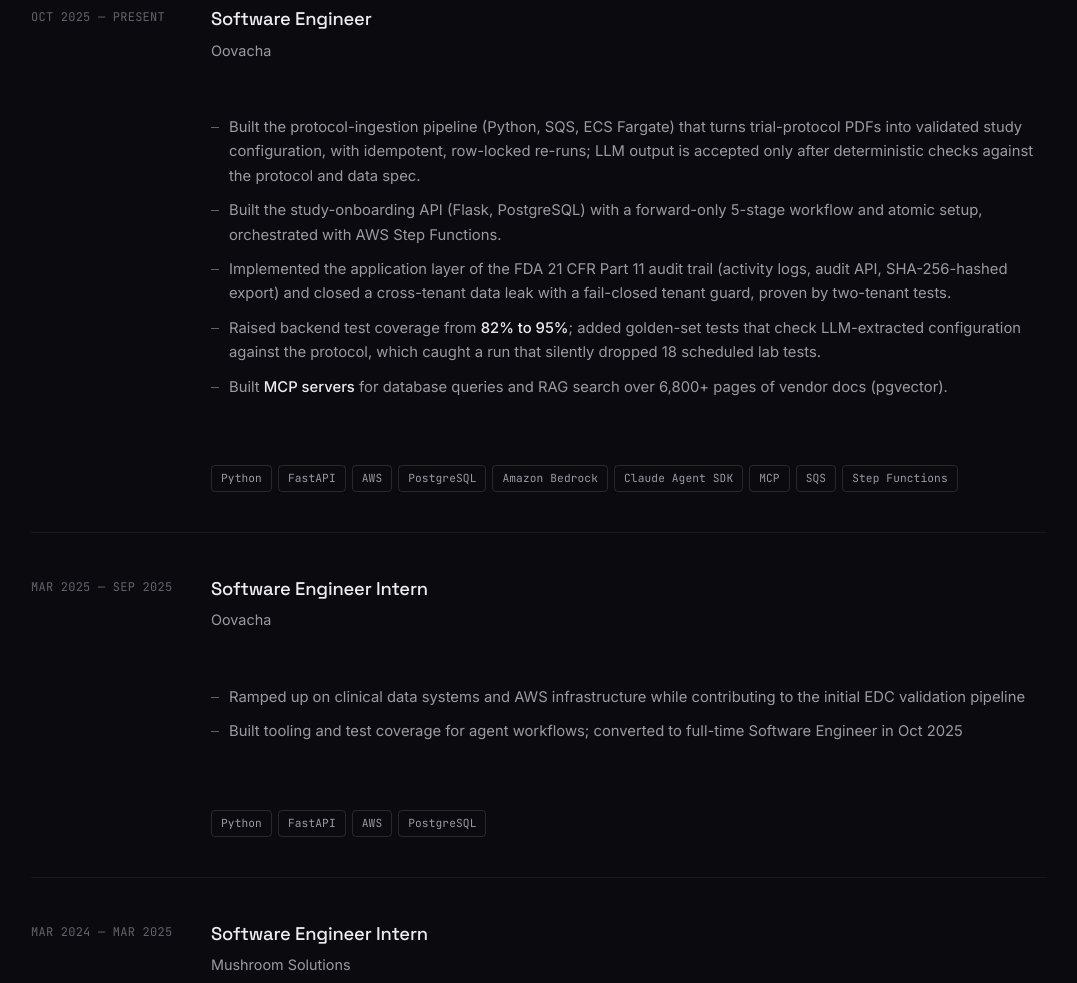
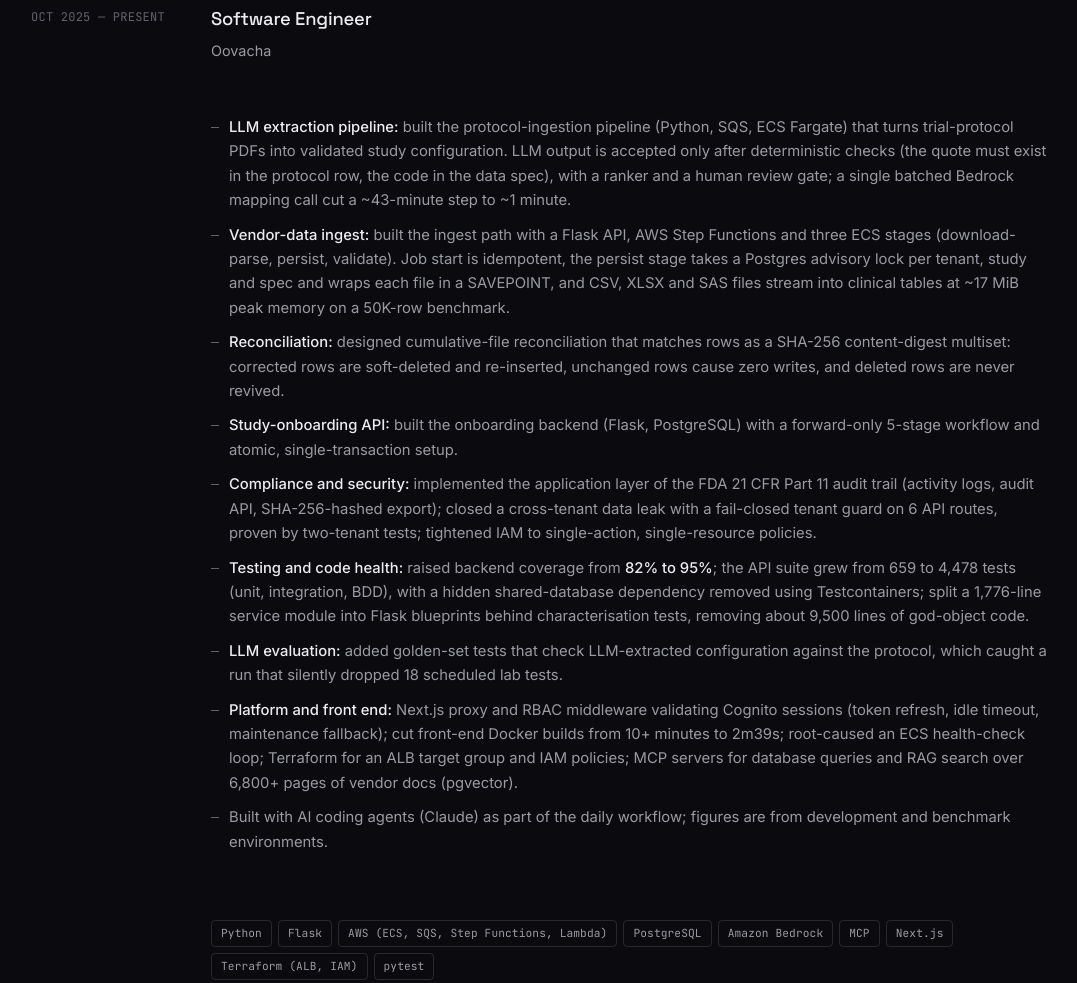
Before and after one commit to pranavkrishnadanda/pranavkrishnadanda.github.io, a plain HTML site: page index.html in a window 1280 px wide. Shown: the part 1609-2592 px from the top of the page, without its empty margins (101-1178 px from the left). Drawn offline with Linux system fonts and the light colour scheme.

Commit message:
Experience: full set of verified Oovacha points, grouped by theme (#4)
Claude-Session: https://claude.ai/code/session_01KFkr5EofMqGqd3GnWVry2K

```diff
--- a/index.html
+++ b/index.html
@@ -157,14 +157,18 @@
                             <span class="timeline-date">Oct 2025 &mdash; Present</span>
                         </div>
                         <ul class="timeline-points">
-                            <li>Built the protocol-ingestion pipeline (Python, SQS, ECS Fargate) that turns trial-protocol PDFs into validated study configuration, with idempotent, row-locked re-runs; LLM output is accepted only after deterministic checks against the protocol and data spec.</li>
-                            <li>Built the study-onboarding API (Flask, PostgreSQL) with a forward-only 5-stage workflow and atomic setup, orchestrated with AWS Step Functions.</li>
-                            <li>Implemented the application layer of the FDA 21 CFR Part 11 audit trail (activity logs, audit API, SHA-256-hashed export) and closed a cross-tenant data leak with a fail-closed tenant guard, proven by two-tenant tests.</li>
-                            <li>Raised backend test coverage from <strong>82% to 95%</strong>; added golden-set tests that check LLM-extracted configuration against the protocol, which caught a run that silently dropped 18 scheduled lab tests.</li>
-                            <li>Built <strong>MCP servers</strong> for database queries and RAG search over 6,800+ pages of vendor docs (pgvector).</li>
+                            <li><strong>LLM extraction pipeline:</strong> built the protocol-ingestion pipeline (Python, SQS, ECS Fargate) that turns trial-protocol PDFs into validated study configuration. LLM output is accepted only after deterministic checks (the quote must exist in the protocol row, the code in the data spec), with a ranker and a human review gate; a single batched Bedrock mapping call cut a ~43-minute step to ~1 minute.</li>
+                            <li><strong>Vendor-data ingest:</strong> built the ingest path with a Flask API, AWS Step Functions and three ECS stages (download-parse, persist, validate). Job start is idempotent, the persist stage takes a Postgres advisory lock per tenant, study and spec and wraps each file in a SAVEPOINT, and CSV, XLSX and SAS files stream into clinical tables at ~17 MiB peak memory on a 50K-row benchmark.</li>
+                            <li><strong>Reconciliation:</strong> designed cumulative-file reconciliation that matches rows as a SHA-256 content-digest multiset: corrected rows are soft-deleted and re-inserted, unchanged rows cause zero writes, and deleted rows are never revived.</li>
+                            <li><strong>Study-onboarding API:</strong> built the onboarding backend (Flask, PostgreSQL) with a forward-only 5-stage workflow and atomic, single-transaction setup.</li>
+                            <li><strong>Compliance and security:</strong> implemented the application layer of the FDA 21 CFR Part 11 audit trail (activity logs, audit API, SHA-256-hashed export); closed a cross-tenant data leak with a fail-closed tenant guard on 6 API routes, proven by two-tenant tests; tightened IAM to single-action, single-resource policies.</li>
+                            <li><strong>Testing and code health:</strong> raised backend coverage from <strong>82% to 95%</strong>; the API suite grew from 659 to 4,478 tests (unit, integration, BDD), with a hidden shared-database dependency removed using Testcontainers; split a 1,776-line service module into Flask blueprints behind characterisation tests, removing about 9,500 lines of god-object code.</li>
+                            <li><strong>LLM evaluation:</strong> added golden-set tests that check LLM-extracted configuration against the protocol, which caught a run that silently dropped 18 scheduled lab tests.</li>
+                            <li><strong>Platform and front end:</strong> Next.js proxy and RBAC middleware validating Cognito sessions (token refresh, idle timeout, maintenance fallback); cut front-end Docker builds from 10+ minutes to 2m39s; root-caused an ECS health-check loop; Terraform for an ALB target group and IAM policies; MCP servers for database queries and RAG search over 6,800+ pages of vendor docs (pgvector).</li>
+                            <li>Built with AI coding agents (Claude) as part of the daily workflow; figures are from development and benchmark environments.</li>
                         </ul>
                         <div class="timeline-tags">
-                            <span>Python</span><span>FastAPI</span><span>AWS</span><span>PostgreSQL</span><span>Amazon Bedrock</span><span>Claude Agent SDK</span><span>MCP</span><span>SQS</span><span>Step Functions</span>
+                            <span>Python</span><span>Flask</span><span>AWS (ECS, SQS, Step Functions, Lambda)</span><span>PostgreSQL</span><span>Amazon Bedrock</span><span>MCP</span><span>Next.js</span><span>Terraform (ALB, IAM)</span><span>pytest</span>
                         </div>
                     </div>
                 </div>
@@ -180,11 +184,13 @@
                             <span class="timeline-date">Mar 2025 &mdash; Sep 2025</span>
                         </div>
                         <ul class="timeline-points">
-                            <li>Ramped up on clinical data systems and AWS infrastructure while contributing to the initial EDC validation pipeline</li>
-                            <li>Built tooling and test coverage for agent workflows; converted to full-time Software Engineer in Oct 2025</li>
+                            <li>Worked on the clinical-data validation engine and early Claude + MCP prototypes; added SQL and BDD test fixes to the validation APIs.</li>
+                            <li>Built the issue-resolution and query-management screens (Next.js, Flask), moving them from static JSON to live, study-scoped database APIs.</li>
+                            <li>Fixed a database connection-pool exhaustion and a resource leak, and added tenant, study and user scoping with role-based access to the APIs.</li>
+                            <li>Converted to full-time Software Engineer in Oct 2025.</li>
                         </ul>
                         <div class="timeline-tags">
-                            <span>Python</span><span>FastAPI</span><span>AWS</span><span>PostgreSQL</span>
+                            <span>Python</span><span>Flask</span><span>Next.js</span><span>PostgreSQL</span><span>BDD</span>
                         </div>
                     </div>
                 </div>
```
